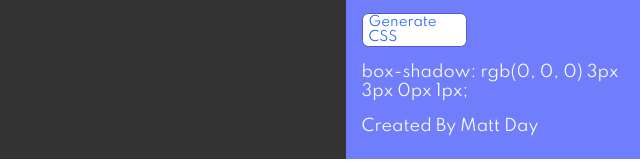
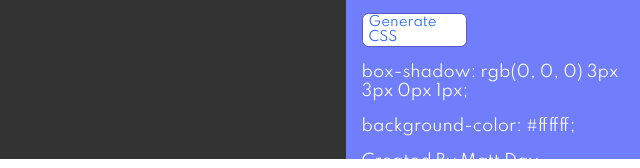
Before and after one commit to D4YonSoundcloud/div-shape-generator, a plain HTML site: page index.html in a window 1280 px wide. Both pictures are taken after a click on the button "Generate CSS". Shown: the part 641-809 px from the top of the page, 640-1280 px from the left. Drawn offline with Linux system fonts and the light colour scheme.

Commit message:
cant figure out color text bug 1:29 3-1-20

```diff
--- a/index.html
+++ b/index.html
@@ -32,7 +32,7 @@
       <input type="number" name="spread" id="spread" value="1" />
       <!-- shadow color -->
       <label for="shadow-color">Shadow</label>
-      <input type="color" name="shadow-color" id="shadow" value="#ffffff" />
+      <input type="color" name="shadow-color" id="shadow-color" value="#ffffff" />
 
       <div class="divider"></div>
       <!-- background color -->
--- a/script.js
+++ b/script.js
@@ -13,13 +13,18 @@ function inputChanged(e) {
 let box = document.querySelector('#box')
 let boxStyle = window.getComputedStyle(box);
 let boxShadow = boxStyle.getPropertyValue('box-shadow');
+let boxColor = boxStyle.getPropertyValue('--box-color');
 console.log(boxShadow);
+console.log(boxColor);
 
 document.querySelector('#submit').addEventListener('click', onSubmit)
 
 function onSubmit (e) {
-    let cssText = document.createElement('p');
-    cssText.innerHTML = `box-shadow: ${boxShadow};`;
-    let sideBar = document.querySelector('#cssText');
-    sideBar.appendChild(cssText)
+    let cssBoxShadowText = document.createElement('p');
+    cssBoxShadowText.innerHTML = `box-shadow: ${boxShadow};`;
+    let cssBoxColorText = document.createElement('p');
+    cssBoxColorText.innerHTML = `background-color: ${boxColor};`;
+    let cssTextDiv = document.querySelector('#cssText');
+    cssTextDiv.appendChild(cssBoxShadowText);
+    cssTextDiv.appendChild(cssBoxColorText);
 }
--- a/style.css
+++ b/style.css
@@ -1,5 +1,5 @@
 @import url('https://fonts.googleapis.com/css?family=Spartan&display=swap');
-
+:root { --box-color: #ffffff;}
 * {
     box-sizing: border-box;
 }
```
